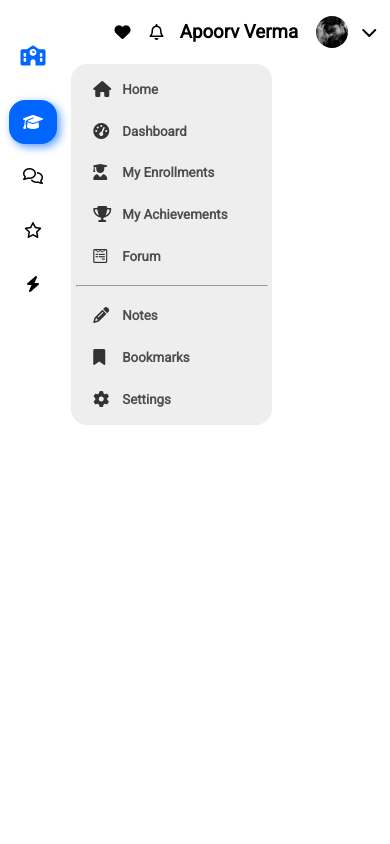
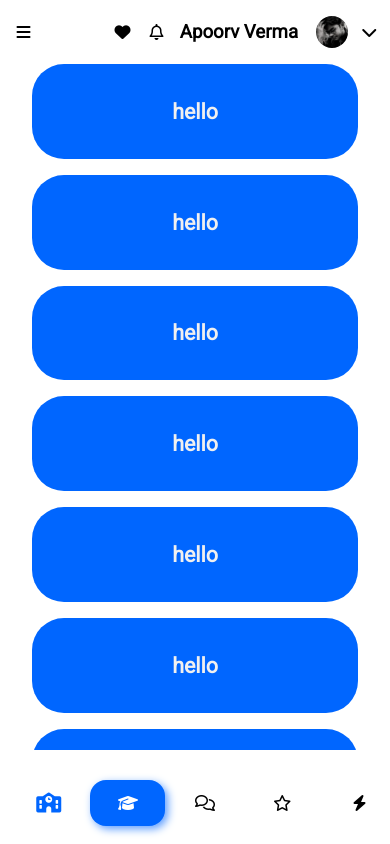
Before and after one commit to apoorv-codes/LMS-Dashboard_C3, a plain HTML site: page public/index.html in a window 390 px wide. Drawn offline with nearby package versions, Linux system fonts and the light colour scheme.

Commit message:
added the auto grid layout to main

```diff
--- a/public/index.html
+++ b/public/index.html
@@ -35,6 +35,9 @@
       <a href="#active" class="side_nav_icons"><i class="fa fa-bolt"></i></a>
     </nav>
     <div class="top_bar">
+      <a href="#ham" id = "ham"class="top_bar_icons ham-icon"
+        ><i class="fa fa-bars"></i
+      ></a>
       <a href="#heart" class="top_bar_icons heart-icon"
         ><i class="fa fa-heart"></i
       ></a>
@@ -54,7 +57,7 @@
       </div>
     </div>
     <div id="page_container">
-      <div class="left-section item">
+      <div id = "left-section" class="left-section item">
         <div class="side_bar item">
           <div class="side-bar-items">
             <a href="#active" class="sidebar-item-icon"><i class="fa fa-home"></i></a>
@@ -91,7 +94,30 @@
           </div>
         </div>
       </div>
-      <main class="item">
+      <main class="item auto-grid">
+        <div class="grid-item">
+          <div class = "heading">hello</div>
+        </div>
+        <div class="grid-item">
+          <div class = "heading">hello</div>
+        </div>
+        <div class="grid-item">
+          <div class = "heading">hello</div>
+        </div>
+        <div class="grid-item">
+          <div class = "heading">hello</div>
+        </div>
+        <div class="grid-item">
+          <div class = "heading">hello</div>
+        </div>
+        <div class="grid-item">
+          <div class = "heading">hello</div>
+        </div>
+        <div class="grid-item">
+          <div class = "heading">hello</div>
+        </div>
+
+
       </main>
     </div>
 
--- a/public/js/index.js
+++ b/public/js/index.js
@@ -1,4 +1,6 @@
 var sideNavButton = document.getElementsByClassName("side_nav_icons");
+var leftSection = document.getElementById("left-section");
+var menuHamburger = document.getElementById("ham");
 
 for (let index = 0; index < sideNavButton.length; index++) {
     const element = sideNavButton[index];
@@ -8,3 +10,12 @@ for (let index = 0; index < sideNavButton.length; index++) {
         element.classList.add("active");
     });
 }
+
+
+menuHamburger.addEventListener("click", () => {
+    if (leftSection.classList.contains("left-section")) {
+        leftSection.classList.add("responsive");
+      } else {
+        leftSection.classList.remove("responsive");
+      }
+  });
--- a/public/res/styles-mobile.css
+++ b/public/res/styles-mobile.css
@@ -0,0 +1,58 @@
+@media only screen and (max-width: 600px) {
+    .side_nav{
+        display: flex;
+        bottom:0;
+        top: auto;
+        left: auto;
+        max-height: 4.125rem;
+        min-width: 100vw;
+    }
+    .side_nav_icons,.side_nav_logo{
+        flex: 1;
+        display: flex;
+        align-items: center;
+    }
+    .side_nav_icons i{
+        flex: 1;
+    }
+    .side_nav_logo i{
+        flex: 1;
+    }
+    .side_nav_logo{
+        margin: 10px 1px 10px 1px;
+        padding: 6px 8px 6px 8px;
+        min-height: 34px;
+        min-width: 63.3px;
+    }
+    .ham-icon{
+        display: flex;
+        margin-right: auto;
+        padding-left: 0.4rem;
+    }
+    main{
+        overflow-y: scroll;
+    }
+    .top_bar{
+        margin-left: 0;
+        width: 100vw;
+        position: fixed;
+        z-index: 1;
+    }
+    #page_container{
+        padding: 1rem;
+        margin-left: 0;
+        margin-bottom: 4.125rem;
+        padding-top: 4rem;
+    }
+
+
+.left-section{
+    display: none;
+}
+}
+
+.left-section.responsive{
+    display: block;
+    float: none;
+    transition: 1000ms;
+}
--- a/public/res/styles.css
+++ b/public/res/styles.css
@@ -73,7 +73,6 @@ main {
   border-radius: 16px;
   transition: 0.3s;
 }
-
 .top_bar {
   align-items: center;
   justify-content: flex-end;
@@ -111,9 +110,10 @@ main {
 .left-section{
     flex: 1;
     margin-left: 0.3rem;
+    min-width: 12rem;
+    max-width: 12rem;
 }
 .side_bar {
-  min-width: 12rem;
   height: fit-content;
   background: var(--side-menu-background-color);
   border-radius: 1rem;
@@ -146,6 +146,9 @@ main {
   padding: 8px;
   padding-top: 20px;
 }
+.ham-icon{
+    display: none;
+}
 .side_nav_logo {
   font-size: 20px;
   color: var(--color-accent);
@@ -161,6 +164,28 @@ main {
 .far {
   margin-top: 25%;
   margin-bottom: 25%;
+}
+
+.auto-grid {
+    --auto-grid-min-size: 16rem;
+    display: grid;
+    grid-template-columns: repeat(auto-fill, minmax(var(--auto-grid-min-size), 1fr));
+    grid-gap: 1rem;
+  }
+main{
+    overflow-y: auto;
+}
+.grid-item{
+    background-color: var(--color-accent);
+    display: flex;
+    align-items: center;
+    border-radius: 2rem;
+    padding: 1rem;
+}
+
+.grid-item div{
+    margin: auto;
+    color: var(--color-primary);
 }
 
 /* all the animations/acivity are below */
@@ -194,6 +219,7 @@ main {
   animation: dropdown 800ms infinite;
   transition: 800ms;
 }
+
 /* dropdown animation */
 @keyframes dropdown {
   0% {
@@ -413,6 +439,7 @@ main {
 #page_container,
 .top_bar {
   margin-left: 4.125rem;
+  margin-right: 1rem;
   display: flex;
 }
 #content {
```
